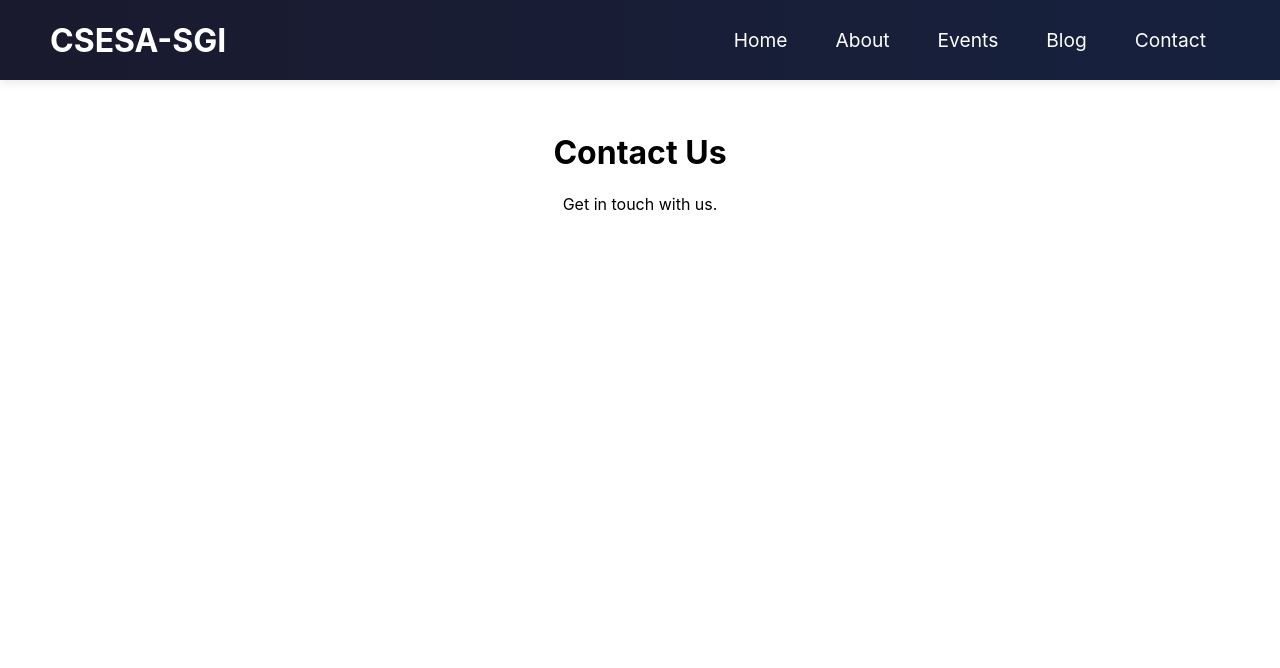
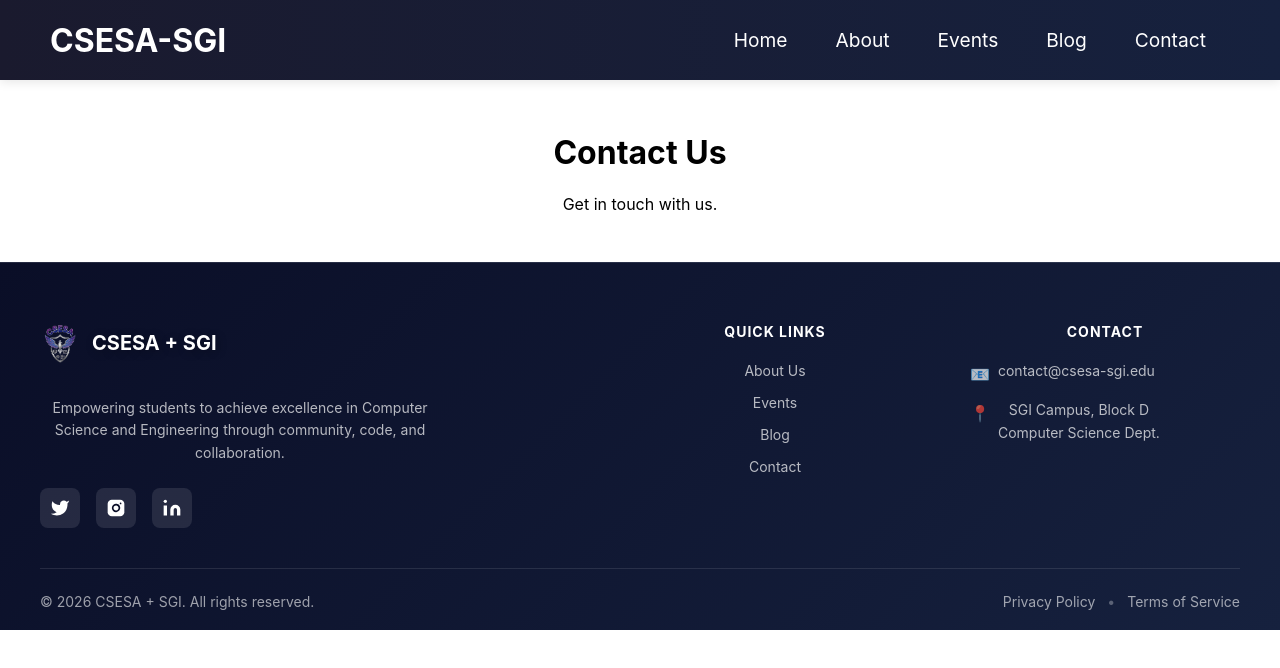
Before and after one commit to sgicsesa-tech-head/csesa-sgi-frontend, a React (Create React App) app: page /contact in a window 1280 px wide. Shown: the top 668 px of the page. Built offline with nearby package versions, Linux system fonts and the light colour scheme.

Commit message:
footer added

```diff
--- a/src/App.js
+++ b/src/App.js
@@ -3,6 +3,7 @@ import { BrowserRouter as Router, Routes, Route } from 'react-router-dom';
 import './App.css';
 import Loader from './components/Loader';
 import Navbar from './components/navbar';
+import Footer from './components/Footer';
 import Home from './pages/home';
 import About from './pages/About';
 import Events from './pages/Events';
@@ -37,6 +38,7 @@ function App() {
           <Route path="/blog" element={<Blog />} />
           <Route path="/contact" element={<Contact />} />
         </Routes>
+        <Footer />
       </div>
     </Router>
   );
--- /dev/null
+++ b/src/components/Footer.css
@@ -0,0 +1,191 @@
+.footer {
+  background: linear-gradient(135deg, #0a0e27 0%, #16213e 100%);
+  color: var(--text-white);
+  padding: 60px 20px 20px;
+  border-top: 1px solid rgba(255, 255, 255, 0.1);
+}
+
+.footer-content {
+  max-width: 1200px;
+  margin: 0 auto;
+  display: grid;
+  grid-template-columns: 2fr 1fr 1fr;
+  gap: 60px;
+  padding-bottom: 40px;
+  border-bottom: 1px solid rgba(255, 255, 255, 0.1);
+}
+
+.footer-section {
+  display: flex;
+  flex-direction: column;
+}
+
+.footer-brand {
+  max-width: 400px;
+}
+
+.footer-logo {
+  display: flex;
+  align-items: center;
+  gap: 12px;
+  margin-bottom: 20px;
+}
+
+.logo-icon {
+  width: 40px;
+  height: 40px;
+  color: var(--primary-dark);
+  border-radius: 8px;
+  display: flex;
+  align-items: center;
+  justify-content: center;
+  font-weight: 700;
+  font-size: 24px;
+}
+
+.logo-text {
+  font-size: 20px;
+  font-weight: 700;
+}
+
+.footer-description {
+  font-size: 14px;
+  color: rgba(255, 255, 255, 0.7);
+  line-height: 1.6;
+  margin-bottom: 24px;
+}
+
+.social-links {
+  display: flex;
+  gap: 16px;
+}
+
+.social-icon {
+  width: 40px;
+  height: 40px;
+  background: rgba(255, 255, 255, 0.1);
+  border-radius: 8px;
+  display: flex;
+  align-items: center;
+  justify-content: center;
+  color: var(--text-white);
+  transition: all 0.3s ease;
+  text-decoration: none;
+}
+
+.social-icon:hover {
+  background: var(--accent-cyan);
+  color: var(--primary-dark);
+  transform: translateY(-4px);
+}
+
+.footer-title {
+  font-size: 14px;
+  font-weight: 700;
+  margin: 0 0 20px 0;
+  letter-spacing: 1px;
+  color: var(--text-white);
+}
+
+.footer-links {
+  list-style: none;
+  padding: 0;
+  margin: 0;
+  display: flex;
+  flex-direction: column;
+  gap: 12px;
+}
+
+.footer-links a {
+  color: rgba(255, 255, 255, 0.7);
+  text-decoration: none;
+  font-size: 14px;
+  transition: color 0.3s ease;
+  display: inline-block;
+}
+
+.footer-links a:hover {
+  color: var(--accent-cyan);
+  transform: translateX(4px);
+}
+
+.contact-item {
+  display: flex;
+  align-items: flex-start;
+  gap: 8px;
+  color: rgba(255, 255, 255, 0.7);
+  font-size: 14px;
+  line-height: 1.6;
+}
+
+.contact-icon {
+  font-size: 16px;
+  margin-top: 2px;
+}
+
+.footer-bottom {
+  max-width: 1200px;
+  margin: 0 auto;
+  padding-top: 24px;
+  display: flex;
+  justify-content: space-between;
+  align-items: center;
+  flex-wrap: wrap;
+  gap: 16px;
+}
+
+.copyright {
+  font-size: 14px;
+  color: rgba(255, 255, 255, 0.6);
+  margin: 0;
+}
+
+.footer-legal {
+  display: flex;
+  align-items: center;
+  gap: 12px;
+  font-size: 14px;
+}
+
+.footer-legal a {
+  color: rgba(255, 255, 255, 0.6);
+  text-decoration: none;
+  transition: color 0.3s ease;
+}
+
+.footer-legal a:hover {
+  color: var(--accent-cyan);
+}
+
+.separator {
+  color: rgba(255, 255, 255, 0.3);
+}
+
+@media (max-width: 968px) {
+  .footer-content {
+    grid-template-columns: 1fr 1fr;
+    gap: 40px;
+  }
+
+  .footer-brand {
+    grid-column: 1 / -1;
+    max-width: 100%;
+  }
+}
+
+@media (max-width: 640px) {
+  .footer-content {
+    grid-template-columns: 1fr;
+    gap: 30px;
+  }
+
+  .footer-bottom {
+    flex-direction: column;
+    text-align: center;
+  }
+
+  .footer-legal {
+    flex-wrap: wrap;
+    justify-content: center;
+  }
+}
--- /dev/null
+++ b/src/components/Footer.js
@@ -0,0 +1,78 @@
+import React from 'react';
+import './Footer.css';
+import icon from '../assets/logo.png';
+
+const Footer = () => {
+  return (
+    <footer className="footer">
+      <div className="footer-content">
+        <div className="footer-section footer-brand">
+          <div className="footer-logo">
+            <img src={icon} className="logo-icon" />
+            <span className="logo-text">CSESA + SGI</span>
+          </div>
+          <p className="footer-description">
+            Empowering students to achieve excellence in
+            Computer Science and Engineering through
+            community, code, and collaboration.
+          </p>
+          <div className="social-links">
+            <a href="https://twitter.com" className="social-icon" aria-label="Twitter">
+              <svg width="20" height="20" viewBox="0 0 24 24" fill="currentColor">
+                <path d="M23 3a10.9 10.9 0 01-3.14 1.53 4.48 4.48 0 00-7.86 3v1A10.66 10.66 0 013 4s-4 9 5 13a11.64 11.64 0 01-7 2c9 5 20 0 20-11.5a4.5 4.5 0 00-.08-.83A7.72 7.72 0 0023 3z"/>
+              </svg>
+            </a>
+            <a href="https://instagram.com" className="social-icon" aria-label="Instagram">
+              <svg width="20" height="20" viewBox="0 0 24 24" fill="currentColor">
+                <rect x="2" y="2" width="20" height="20" rx="5" ry="5"/>
+                <path d="M16 11.37A4 4 0 1112.63 8 4 4 0 0116 11.37z" fill="none" stroke="#0a0e27" strokeWidth="2"/>
+                <circle cx="17.5" cy="6.5" r="1" fill="#0a0e27"/>
+              </svg>
+            </a>
+            <a href="https://linkedin.com" className="social-icon" aria-label="LinkedIn">
+              <svg width="20" height="20" viewBox="0 0 24 24" fill="currentColor">
+                <path d="M16 8a6 6 0 016 6v7h-4v-7a2 2 0 00-2-2 2 2 0 00-2 2v7h-4v-7a6 6 0 016-6zM2 9h4v12H2z"/>
+                <circle cx="4" cy="4" r="2"/>
+              </svg>
+            </a>
+          </div>
+        </div>
+
+        <div className="footer-section">
+          <h3 className="footer-title">QUICK LINKS</h3>
+          <ul className="footer-links">
+            <li><a href="/about">About Us</a></li>
+            <li><a href="/events">Events</a></li>
+            <li><a href="/blog">Blog</a></li>
+            <li><a href="/contact">Contact</a></li>
+          </ul>
+        </div>
+
+        <div className="footer-section">
+          <h3 className="footer-title">CONTACT</h3>
+          <ul className="footer-links">
+            <li className="contact-item">
+              <span className="contact-icon">📧</span>
+              <a href="mailto:contact@csesa-sgi.edu">contact@csesa-sgi.edu</a>
+            </li>
+            <li className="contact-item">
+              <span className="contact-icon">📍</span>
+              <span>SGI Campus, Block D<br/>Computer Science Dept.</span>
+            </li>
+          </ul>
+        </div>
+      </div>
+
+      <div className="footer-bottom">
+        <p className="copyright">© 2026 CSESA + SGI. All rights reserved.</p>
+        <div className="footer-legal">
+          <a href="/privacy">Privacy Policy</a>
+          <span className="separator">•</span>
+          <a href="/terms">Terms of Service</a>
+        </div>
+      </div>
+    </footer>
+  );
+};
+
+export default Footer;
```
